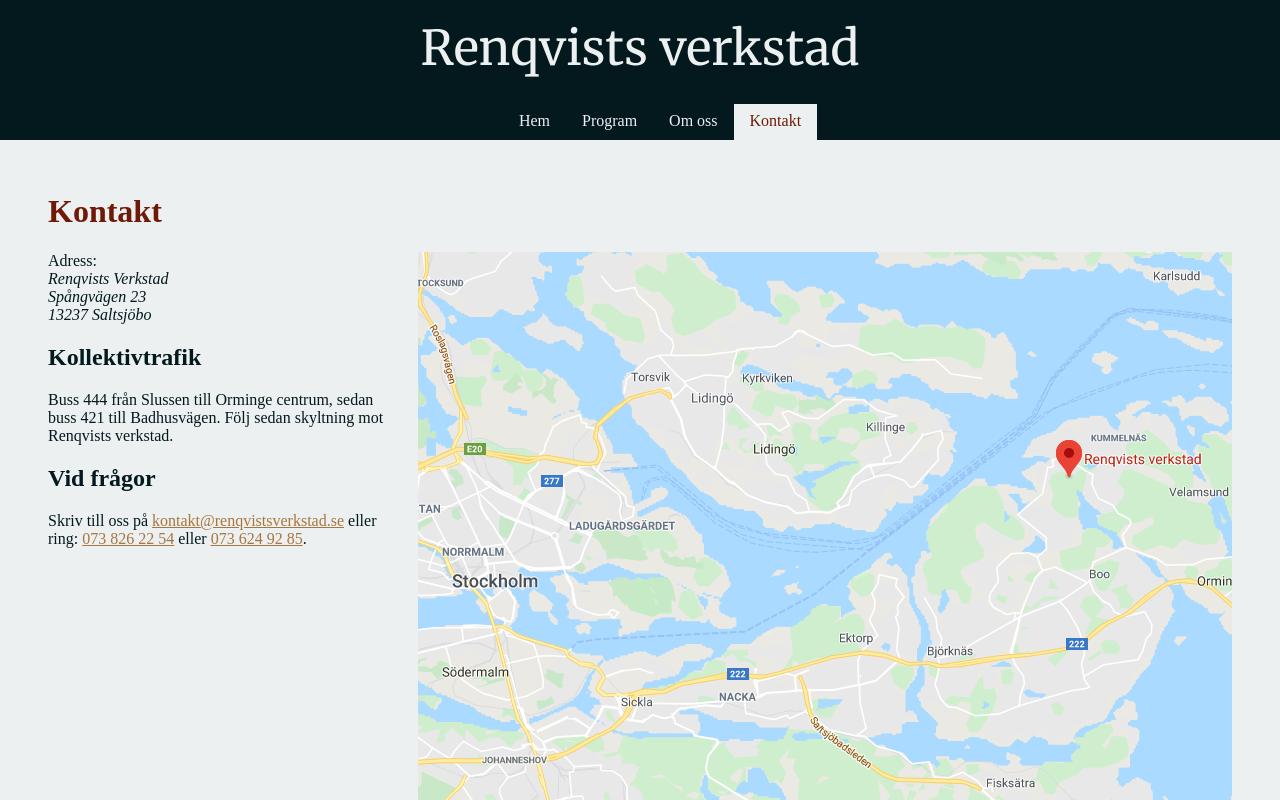
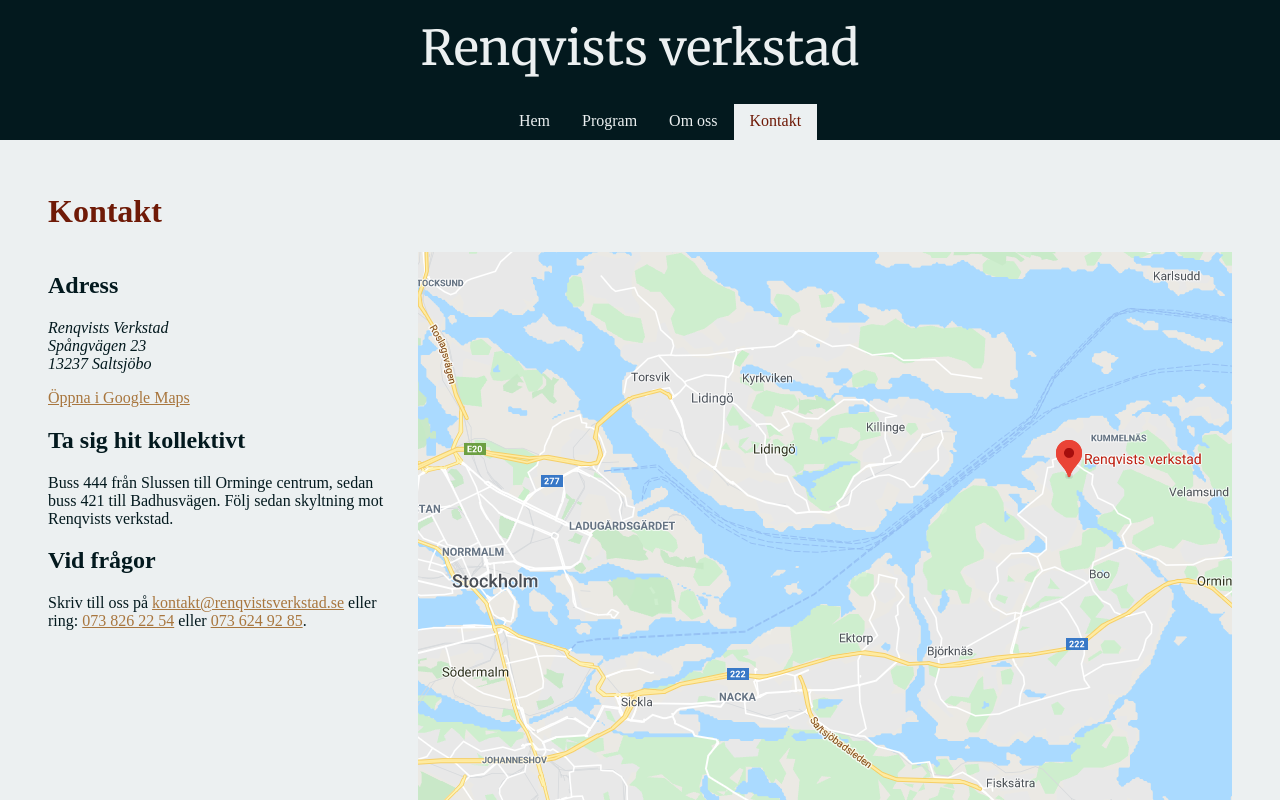
Before and after one commit to LeoDanielsson/renqvistsverkstad, a Next.js app: page /kontakt in a window 1280 px wide. Shown: the top 800 px of the page. Built offline with nearby package versions, Linux system fonts and the light colour scheme; what typography would draw is missing.

Commit message:
update contact page

```diff
--- a/pages/kontakt.js
+++ b/pages/kontakt.js
@@ -17,7 +17,7 @@
       <h1>Kontakt</h1>
       <Grid>
         <div>
-          Adress:
+          <h2>Adress</h2>
           <address>
             Renqvists Verkstad
             <br />
@@ -25,7 +25,13 @@
             <br />
             13237 Saltsjöbo
           </address>
-          <h2>Kollektivtrafik</h2>
+          <p>
+            {' '}
+            <a href='https://goo.gl/maps/bhrdi47AWjZyohoYA' target='_blank'>
+              Öppna i Google Maps
+            </a>
+          </p>
+          <h2>Ta sig hit kollektivt</h2>
           <p>
             Buss 444 från Slussen till Orminge centrum, sedan buss 421 till
             Badhusvägen. Följ sedan skyltning mot Renqvists verkstad.
@@ -40,7 +46,10 @@
             <a href='tel:+46736249285'>073 624 92 85</a>.
           </p>
         </div>
-        <a href='https://goo.gl/maps/bhrdi47AWjZyohoYA' target='_blank'>
+        <a
+          href='https://www.google.com/maps/place/Renqvists+verkstad/@59.3354556,18.2432392,12.08z/data=!4m5!3m4!1s0x465f83d5bb10d64f:0xddc8c3fb4df625aa!8m2!3d59.348078!4d18.2756484'
+          target='_blank'
+        >
           <img src='/images/karta.png' />
         </a>
       </Grid>
```
